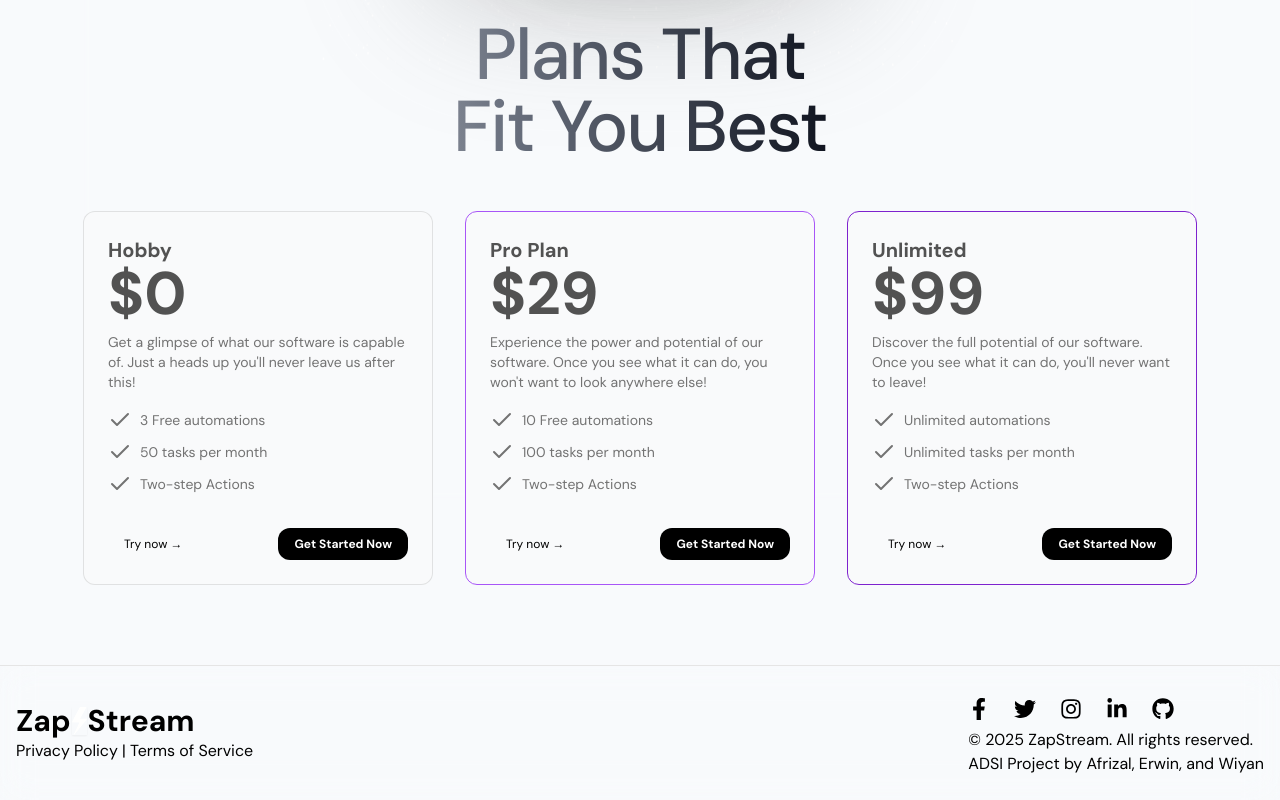
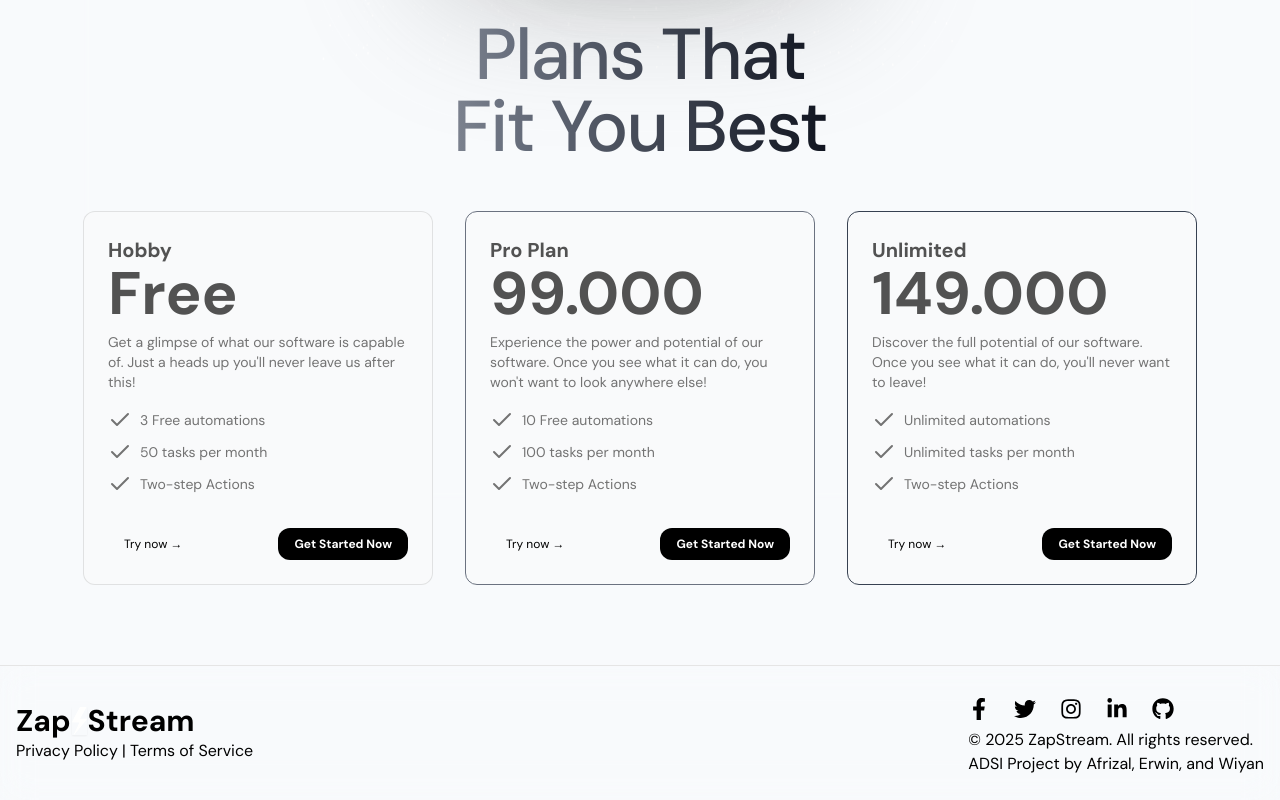
Before and after one commit to afrizal-najwa/saas-automation, a Next.js app: page / in a window 1280 px wide. Shown: the part 3622-4422 px from the top of the page. Built offline with nearby package versions, Linux system fonts and the light colour scheme; no server answers.

Commit message:
Minor Updated

```diff
--- a/src/app/enterprise/page.tsx
+++ b/src/app/enterprise/page.tsx
@@ -79,17 +79,17 @@ const EnterprisePage: React.FC = () => {
           </p>
           <p className="mb-4">
             Email:{" "}
-            <Link href="mailto:jeff.jiang13@gmail.com">
+            <Link href="mailto:najwaafrizal@gmail.com">
               <span className="text-blue-500 hover:underline">
-                jeff.jiang13@gmail.com
+                najwaafrizal@gmail.com
               </span>
             </Link>
           </p>
           <p className="mb-4">
             Phone:{" "}
-            <Link href="tel:+1234567890">
+            <Link href="tel:+6281339207880">
               <span className="text-blue-500 hover:underline">
-                +1 (234) 567-890
+                +6281339207880
               </span>
             </Link>
           </p>
--- a/src/app/page.tsx
+++ b/src/app/page.tsx
@@ -65,7 +65,7 @@ export default function Home() {
                 className="text-xl font-bold text-neutral-600 dark:text-white "
               >
                 Hobby
-                <h2 className="text-6xl ">$0</h2>
+                <h2 className="text-6xl ">Free</h2>
               </CardItem>
               <CardItem
                 translateZ="60"
@@ -108,13 +108,13 @@ export default function Home() {
             </CardBody>
           </CardContainer>
           <CardContainer className="inter-var ">
-            <CardBody className="bg-gray-50 relative group/card dark:hover:shadow-2xl dark:hover:shadow-neutral-500/[0.1] dark:bg-black dark:border-[#E2CBFF] border-purple-500 w-[300px] md:!w-[350px] h-auto rounded-xl p-6 border">
+            <CardBody className="bg-gray-50 relative group/card dark:hover:shadow-2xl dark:hover:shadow-neutral-500/[0.1] dark:bg-black dark:border-[#E2CBFF] border-gray-500 w-[300px] md:!w-[350px] h-auto rounded-xl p-6 border">
               <CardItem
                 translateZ="50"
                 className="text-xl font-bold text-neutral-600 dark:text-white "
               >
                 Pro Plan
-                <h2 className="text-6xl ">$29</h2>
+                <h2 className="text-6xl ">99.000</h2>
               </CardItem>
               <CardItem
                 translateZ="60"
@@ -158,13 +158,13 @@ export default function Home() {
             </CardBody>
           </CardContainer>
           <CardContainer className="inter-var ">
-            <CardBody className="bg-gray-50 relative group/card  dark:hover:shadow-2xl dark:hover:shadow-neutral-500/[0.1] dark:bg-black dark:border-[#ac75f0] border-purple-700 w-[300px] md:!w-[350px] h-auto rounded-xl p-6 border">
+            <CardBody className="bg-gray-50 relative group/card  dark:hover:shadow-2xl dark:hover:shadow-neutral-500/[0.1] dark:bg-black dark:border-[#ac75f0] border-gray-700 w-[300px] md:!w-[350px] h-auto rounded-xl p-6 border">
               <CardItem
                 translateZ="50"
                 className="text-xl font-bold text-neutral-600 dark:text-white "
               >
                 Unlimited
-                <h2 className="text-6xl ">$99</h2>
+                <h2 className="text-6xl ">149.000</h2>
               </CardItem>
               <CardItem
                 translateZ="60"
--- a/src/app/pricing/page.tsx
+++ b/src/app/pricing/page.tsx
@@ -22,7 +22,7 @@ const PricingPage = () => {
                 className="text-xl font-bold text-neutral-600 dark:text-white "
               >
                 Hobby
-                <h2 className="text-6xl ">$0</h2>
+                <h2 className="text-6xl ">FREE</h2>
               </CardItem>
               <CardItem
                 translateZ="60"
@@ -71,7 +71,7 @@ const PricingPage = () => {
                 className="text-xl font-bold text-neutral-600 dark:text-white "
               >
                 Pro Plan
-                <h2 className="text-6xl ">$29</h2>
+                <h2 className="text-6xl ">99.000</h2>
               </CardItem>
               <CardItem
                 translateZ="60"
@@ -119,7 +119,7 @@ const PricingPage = () => {
                 className="text-xl font-bold text-neutral-600 dark:text-white "
               >
                 Unlimited
-                <h2 className="text-6xl ">$99</h2>
+                <h2 className="text-6xl ">149.000</h2>
               </CardItem>
               <CardItem
                 translateZ="60"
--- a/src/components/global/navbar.tsx
+++ b/src/components/global/navbar.tsx
@@ -42,22 +42,22 @@ const Navbar = ({ user }: Props) => {
       <nav className="hidden md:block">
         <ul className="flex items-center gap-6 list-none">
           <li>
-            <Link className="hover:text-purple-300 dark:hover:text-gray-300" href="/products">Products</Link>
+            <Link className="hover:text-gray-300 dark:hover:text-gray-300" href="/products">Products</Link>
           </li>
           <li>
-            <Link className="hover:text-purple-300 dark:hover:text-gray-300" href="/pricing">Pricing</Link>
+            <Link className="hover:text-gray-300 dark:hover:text-gray-300" href="/pricing">Pricing</Link>
           </li>
           <li>
-            <Link className="hover:text-purple-300 dark:hover:text-gray-300" href="/clients">Clients</Link>
+            <Link className="hover:text-gray-300 dark:hover:text-gray-300" href="/clients">Clients</Link>
           </li>
           <li>
-            <Link className="hover:text-purple-300 dark:hover:text-gray-300" href="/resources">Resources</Link>
+            <Link className="hover:text-gray-300 dark:hover:text-gray-300" href="/resources">Resources</Link>
           </li>
           <li>
-            <Link className="hover:text-purple-300 dark:hover:text-gray-300" href="/documentation">Documentation</Link>
+            <Link className="hover:text-gray-300 dark:hover:text-gray-300" href="/documentation">Documentation</Link>
           </li>
           <li>
-            <Link className="hover:text-purple-300 dark:hover:text-gray-300" href="/enterprise">Enterprise</Link>
+            <Link className="hover:text-gray-300 dark:hover:text-gray-300" href="/enterprise">Enterprise</Link>
           </li>
         </ul>
       </nav>
```
